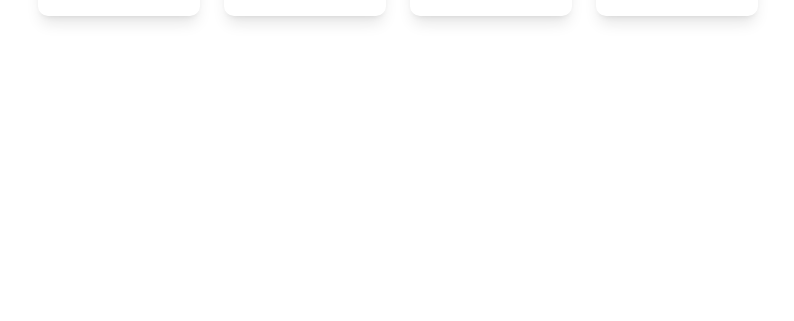
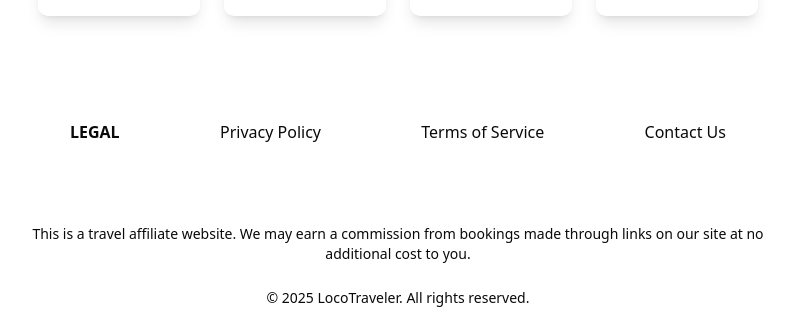
Before and after one commit to yongbaehong/affiliate, a Next.js app: page / in a window 1280 px wide. Shown: the part 1111-1432 px from the top of the page, without its empty margins (242-1036 px from the left). Before the commit the page ends 1175 px from the top, so only its background shows below. Built offline with nearby package versions, Linux system fonts and the light colour scheme.

Commit message:
create footer component

```diff
--- /dev/null
+++ b/app/components/Footer/Footer.tsx
@@ -0,0 +1,44 @@
+"use client";
+import Image from "next/image";
+import Link from "next/link";
+export default function Footer() {
+  return (
+    <>
+      <footer className="relative bg-base-200 text-base-content p-10">
+        <div className="absolute inset-0 z-0 bg-(--color-bright-marine-500)">
+          {/* Overlay for better text contrast */}
+          {/* Additional blur effect on the left side for better text readability */}
+          <div className="absolute inset-0 bg-linear-to-b from-white/50 via-transparent to-transparent backdrop-blur-[0px] lg:backdrop-blur-[0.5px]" />
+        </div>
+
+        <div className="lg:p-4 relative z-10 container mx-auto px-6 flex flex-col lg:flex-row items-center justify-between backdrop-blur-[2px] lg:backdrop-blur-[5px] sm:p-1 rounded-lg">
+          <p className="font-bold text-transform: uppercase">Legal</p>
+          <p className="cursor-pointer">
+            <Link href="/privacy">Privacy Policy</Link>
+          </p>
+          <p className="cursor-pointer">
+            <Link href="/terms">Terms of Service</Link>
+          </p>
+          <p className="cursor-pointer">
+            <Link href="/contact">Contact Us</Link>
+          </p>
+        </div>
+      </footer>
+      <footer className="bg-base-200 text-base-content p-4 text-center">
+        <div className="relative z-10 mt-2 text-center">
+          <p className="text-sm">
+            This is a travel affiliate website. We may earn a commission
+            from bookings made through links on our site at no additional cost
+            to you.
+          </p>
+        </div>
+        <br className="border-2 border-blue-600"/>
+        <div className="relative z-10 mt-0 text-center">
+          <p className="text-sm">
+            &copy; {new Date().getFullYear()} LocoTraveler. All rights reserved.
+          </p>
+        </div>
+      </footer>
+    </>
+  );
+}
--- a/app/page.tsx
+++ b/app/page.tsx
@@ -2,6 +2,7 @@ import Image from "next/image";
 import Header from "./components/Header/Header";
 import HeroSection from "./components/HeroSection/HeroSection";
 import Popular from "./components/Sections/Popular/Popular";
+import Footer from "./components/Footer/Footer";
 
 export default function Home() {
   return (
@@ -10,6 +11,7 @@ export default function Home() {
         <Header />
         <HeroSection />
         <Popular />
+      <Footer />
       </main>
     </div>
   );
```
